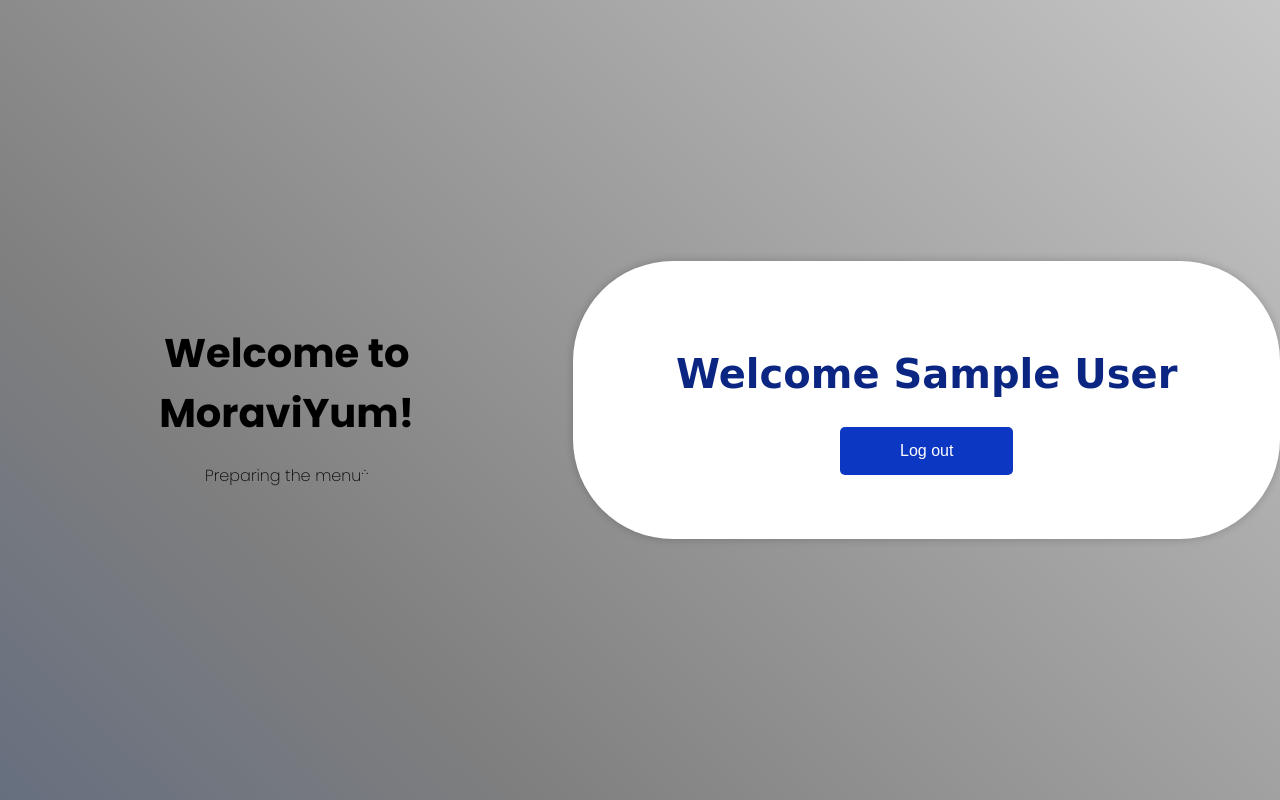
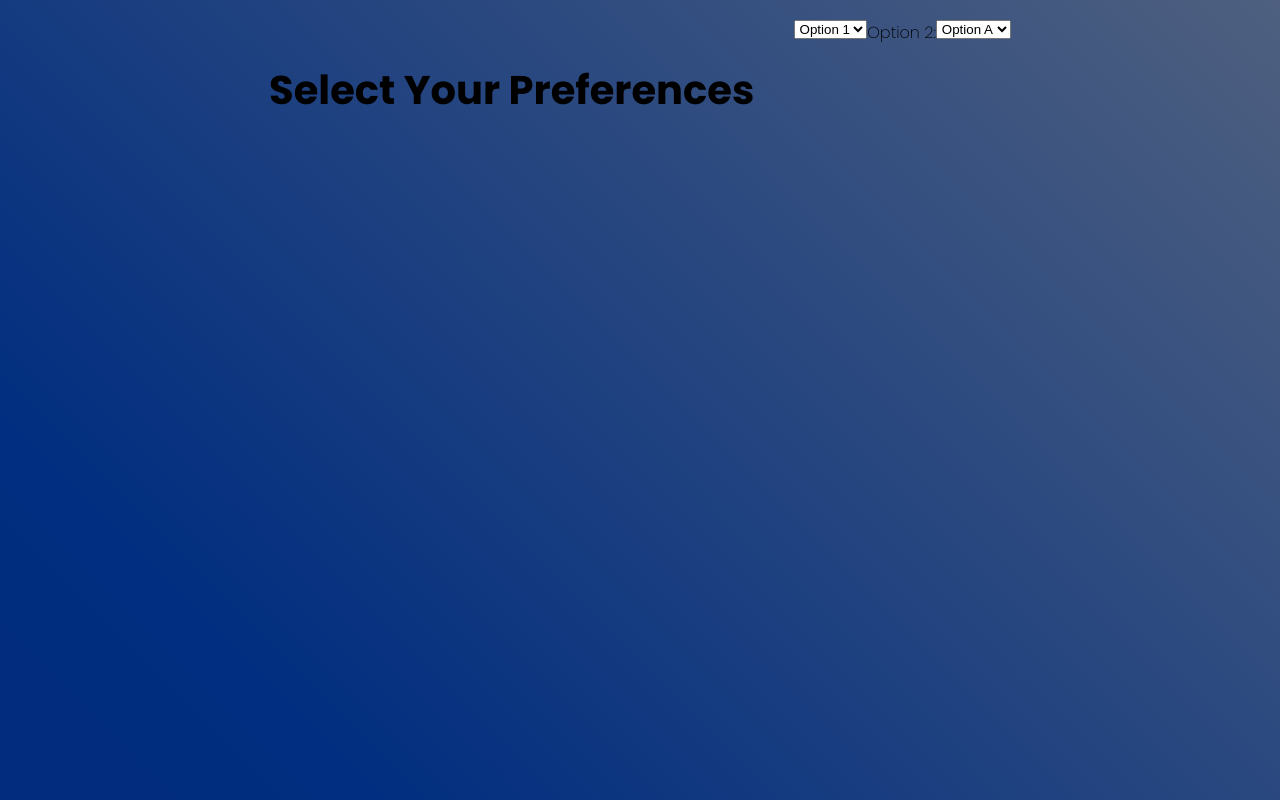
Before and after one commit to JackJack7890/MoraviYum_Food_Review_Website, a Flask app: page /review in a window 1280 px wide. Run offline with Flask 3, Linux system fonts and the light colour scheme; the visitor is signed in with stand-in values (Sample User, id 1).

Commit message:
added review styles and review for the drop down menus

```diff
--- /dev/null
+++ b/static/review_style.css
@@ -0,0 +1,45 @@
+@import url("https://fonts.googleapis.com/css?family=Poppins:200,700");
+
+* {
+  box-sizing: border-box;
+  text-align: center;
+}
+
+body {
+    background: linear-gradient(45deg, #071f6e, #012e80, #7f7f7f, #fff);
+    background-size: 400% 400%;
+    animation: colorShift 15s ease infinite;
+    font-family: "Poppins", sans-serif;
+    display: flex;
+    align-items: flex-start; /* Align content to the top */
+    justify-content: center;
+    height: 100vh;
+    margin: 0;
+    overflow: hidden;
+    padding-top: 20px; /* Optional: Add some space from the top */
+  }
+
+.container {
+  max-width: 1200px;
+  margin: 0 auto;
+  padding: 0 20px;
+}
+
+#moraviyum_welcome {
+    font-family: cursive;
+    color: #0a2682;
+}
+
+h2 {
+    font-size: 2.5em;
+    font-weight: 700;
+    margin: 20px 0;
+    padding-top: 20px;
+    text-align: top;
+  }
+
+  .dropdown_container {
+    margin-top: 20px;
+    padding: 20px;
+    text-align: left;
+  }
--- a/templates/new_user.html
+++ b/templates/new_user.html
@@ -11,5 +11,6 @@
         <h1 id="moraviyum_new_user">Welcome new user: {{ user_name }} </h1>
         <input type="text" id="username_input" placeholder="Enter your username">
         <a href="/review"><button id="submit_button">Submit</button></a>
+
 </body>
 </html>
--- a/templates/review.html
+++ b/templates/review.html
@@ -4,10 +4,11 @@
     <meta charset="UTF-8">
     <meta name="viewport" content="width=device-width, initial-scale=1.0">
     <title>LoggedInPage</title>
-    <link rel="stylesheet" type="text/css" href="/static/style.css">
+    <link rel="stylesheet" type="text/css" href="/static/review_style.css">
 </head>
 <body>
     <!-- Welcome panel -->
+    <!--
          <div id="welcome_panel" class="fade-in">
             <h1>Welcome to MoraviYum!</h1>
             <p id="loading_message">Preparing the menu<span class="dot">.</span><span class="dot">.</span><span class="dot">.</span></p>
@@ -17,6 +18,23 @@
             <h1 id="moraviyum_welcome">Welcome {{ user_name }} </h1>
             <a href="/logout"><button id="logout_button" >Log out</button></a>
         </div>
+    -->
+    <h2>Select Your Preferences</h2>
+<div class="dropdown_container" id="dropdown_panel"></div>
+   <!--- <label for="dropdown1">Option 1:</label>  -->
+    <select id="dropdown1">
+        <option value="option1">Option 1</option>
+        <option value="option2">Option 2</option>
+        <option value="option3">Option 3</option>
+    </select>
+
+    <label for="dropdown2">Option 2:</label>
+    <select id="dropdown2">
+        <option value="optionA">Option A</option>
+        <option value="optionB">Option B</option>
+        <option value="optionC">Option C</option>
+    </select>
+</div>
 
 </body>
 </html>
```
Lines whose indentation alone changed are shown as unchanged.
